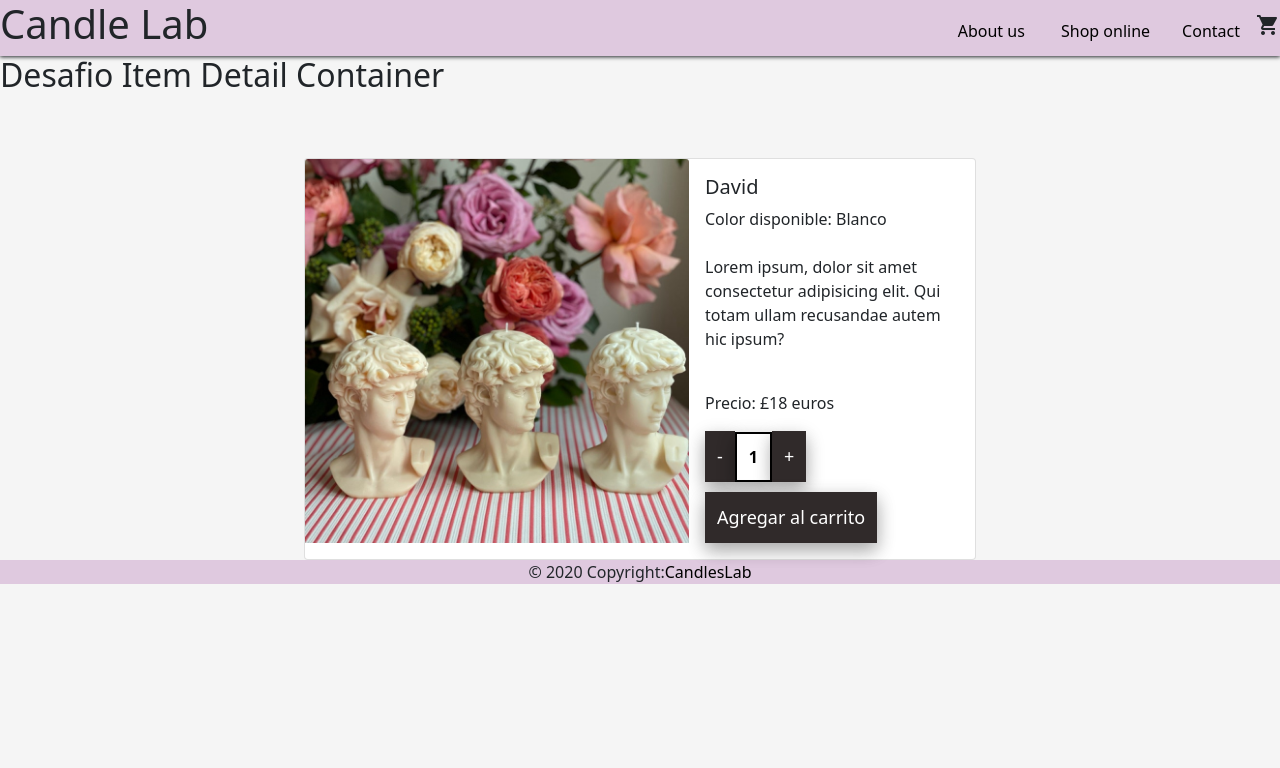
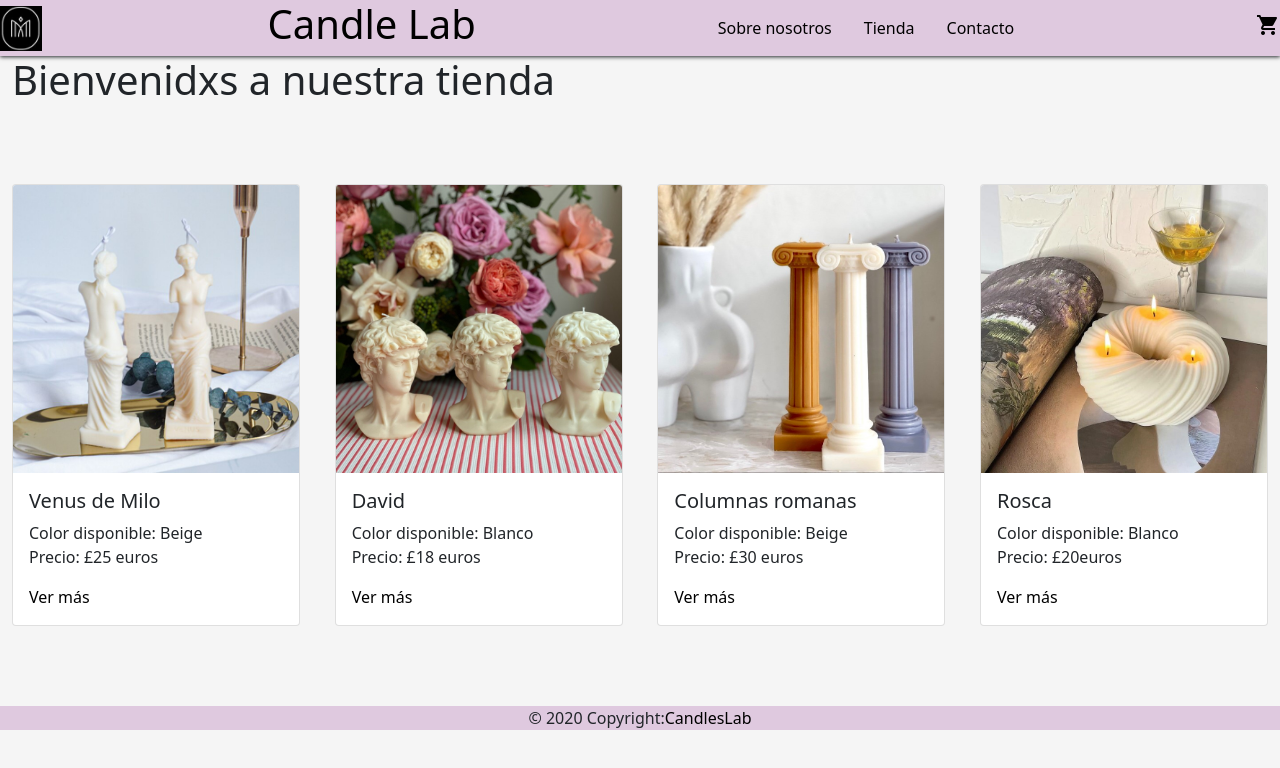
Before and after one commit to MechaOlivarez/react-course, a React (Create React App) app: page / in a window 1280 px wide. Shown: the top 768 px of the page. Built offline with nearby package versions, Linux system fonts and the light colour scheme.

Commit message:
pre primera entrega

```diff
--- a/src/App.js
+++ b/src/App.js
@@ -1,19 +1,17 @@
 
 import Header from "./componentes/Header"
 import Footer from "./componentes/Footer"
-import ItemListContainer from "./componentes/ItemListContainer"
 import 'bootstrap/dist/css/bootstrap.min.css'
 import { BrowserRouter} from "react-router-dom"
-import ItemDetailContainer from "./componentes/ItemDetailContainer"
+import Main from "./componentes/Main"
 
 
 const App = () => {
   return (
     <BrowserRouter>
-    <Header/>
-    {/*<ItemListContainer greeting="Bienvenidxs a nuestra tienda!"/>*/}
-    <ItemDetailContainer greeting= "Desafio Item Detail Container"/>
-    <Footer/>
+      <Header/>
+      <Main/>
+      <Footer/>
     </BrowserRouter>
 
   )
--- /dev/null
+++ b/src/componentes/Cart.js
@@ -0,0 +1,9 @@
+import React from 'react'
+
+const Cart = () => {
+  return (
+    <div>Cart</div>
+  )
+}
+
+export default Cart
--- a/src/componentes/Cartwidget.js
+++ b/src/componentes/Cartwidget.js
@@ -1,10 +1,11 @@
+import { Link } from "react-router-dom"
 
 
 const Cartwidget = () => {
   return (
-    <span class="material-icons">
-        shopping_cart
-    </span>
+  <Link to="/" element={<Cartwidget/>}>
+    <span class="material-icons">shopping_cart</span>
+  </Link>
   )
 }
 
--- a/src/componentes/Header.js
+++ b/src/componentes/Header.js
@@ -1,19 +1,20 @@
-import logo from '/public.../imagenesProductos/Capture.PNG'
+import { Link } from 'react-router-dom'
+import logo from '../Capture.png'
 import Cartwidget from './Cartwidget'
+import Nav from './Nav'
 
 
 
 const Header = () => {
   return (
     <header>
-    {/*  <img src={logo} className ='logo'></img>*/}
-        <h1>Candle Lab</h1>
-        <nav>
-          <a href="">About us </a>
-          <a href="">Shop online</a>
-          <a href="">Contact</a>
-          <Cartwidget />
-        </nav>
+        <img src={logo} className ='logo'></img>
+        <Link to="/">
+          <h1>Candle Lab</h1>
+        </Link>
+        <Nav/>
+        <Link to="/carrito"><Cartwidget /></Link>
+
     </header>
   )
 }
--- a/src/componentes/Item.js
+++ b/src/componentes/Item.js
@@ -1,6 +1,8 @@
 
 import 'bootstrap/dist/css/bootstrap.min.css';
-import { Button, Card} from "react-bootstrap";
+import {Card} from "react-bootstrap";
+import { Link } from "react-router-dom";
+
 
 
 const Item = ({item}) => {
@@ -15,7 +17,7 @@ const Item = ({item}) => {
         <br></br>
         Precio: £{item.precio}
         </Card.Text>
-        <Button variant="dark">Ver más</Button>
+        <Link to={`/candle/${item.id}`}>Ver más</Link>
         </Card.Body>
         </Card>
     </div>
--- a/src/componentes/ItemDetail.js
+++ b/src/componentes/ItemDetail.js
@@ -1,6 +1,6 @@
 import React from 'react'
 import 'bootstrap/dist/css/bootstrap.min.css';
-import { Button, Card} from "react-bootstrap";
+import {Card} from "react-bootstrap";
 import ItemCount from './ItemCount'
 
 const ItemDetail = ({item}) => {
--- a/src/componentes/ItemDetailContainer.js
+++ b/src/componentes/ItemDetailContainer.js
@@ -1,30 +1,33 @@
 import { useState, useEffect } from 'react';
 import productos from '../baseDatos/productos.js'
 import ItemDetail from './ItemDetail.js';
+import { useParams} from 'react-router-dom'
 
-function getProducto() {
+
+function getProducto(candleid) {
     return new Promise((resolve, reject) => {
         setTimeout(function(){
-            resolve (productos[1]);
+            resolve (productos.find ( item => item.id === Number(candleid)));
+
         },2000);
     });
 }
 
-function ItemDetailContainer ({greeting}) {
+function ItemDetailContainer () {
 
     const [item, setItem] = useState([])
+    const {candleid} = useParams()
 
     useEffect(()=>{
-        getProducto()
+        getProducto(candleid)
         .then(respuestaPromise => setItem(respuestaPromise))
         .catch(error => console.log(error));
 
-    },[]);
+    },[candleid]);
 
 
     return (
-        <div class="divMain">
-            <h2>{greeting}</h2>
+        <div>
             <ItemDetail item={item}></ItemDetail>
         </div>
     )
--- a/src/componentes/ItemListContainer.js
+++ b/src/componentes/ItemListContainer.js
@@ -11,7 +11,7 @@ function getDatos() {
     });
 }
 
-function ItemListContainer ({greeting}) {
+function ItemListContainer () {
 
     const [items, setItems] = useState([])
 
@@ -24,8 +24,7 @@ function ItemListContainer ({greeting}) {
 
 
     return (
-        <div class="divMain">
-            <h1>{greeting}</h1>
+        <div>
             <ItemList items={items}/>
         </div>
     )
--- /dev/null
+++ b/src/componentes/Main.js
@@ -0,0 +1,23 @@
+import { Container } from "react-bootstrap"
+import ItemListContainer from "./ItemListContainer"
+import {Route, Routes} from "react-router-dom"
+import ItemDetailContainer from "./ItemDetailContainer"
+import Cart from "./Cart"
+
+
+const Main = () => {
+  return (
+    <Container as="main" fluid>
+        <h1>Bienvenidxs a nuestra tienda</h1>
+        <Routes>
+            <Route path="/" element={<ItemListContainer/>}/>
+            <Route path="/categoria/:categoriaid" element={<ItemListContainer/>}/>
+            <Route path="/candle/:candleid" element={<ItemDetailContainer/>} />
+            <Route path="/cart" element={<Cart/>} />
+
+        </Routes>
+    </Container>
+)
+}
+
+export default Main
--- /dev/null
+++ b/src/componentes/Nav.js
@@ -0,0 +1,14 @@
+import { Link } from "react-router-dom";
+
+const Nav = () => {
+  return (
+    <nav className="nav">
+        <Link to="/categoria/1" className="NavLink">Sobre nosotros</Link>
+        <Link to="/categoria/2" className="NavLink">Tienda </Link>
+        <Link to="/categoria/3" className="NavLink">Contacto</Link>
+
+    </nav>
+  )
+}
+
+export default Nav
--- a/src/estilos.css
+++ b/src/estilos.css
@@ -76,12 +76,16 @@ footer {
     margin-top: 10px;
 }
 
+.itemCount {
+    margin:100px 0px 0px 20px;
+}
 
 .sectionCards {
     display: flex;
     flex-direction: row;
-    margin-left: 8%;
-    width: 50%;
+    flex-wrap: wrap;
+    margin-left: auto;
+    margin-right: auto;
     margin-top: 80px;
     justify-content: space-between;
     margin-bottom: 80px;
@@ -89,19 +93,7 @@ footer {
 
 }
 
-.card{
-    margin-left: auto;
-    margin-right: auto;
-    display: flex;
-    flex-direction: row;
-    margin-top: 4rem;
-}
-
-.cardbody{
-    height:18rem ;
-}
-
 .card .card-img-top{
-   height: 24rem ;
+   height: 18rem ;
 
 }
```
Also changed, not shown: src/Capture.png (added).
